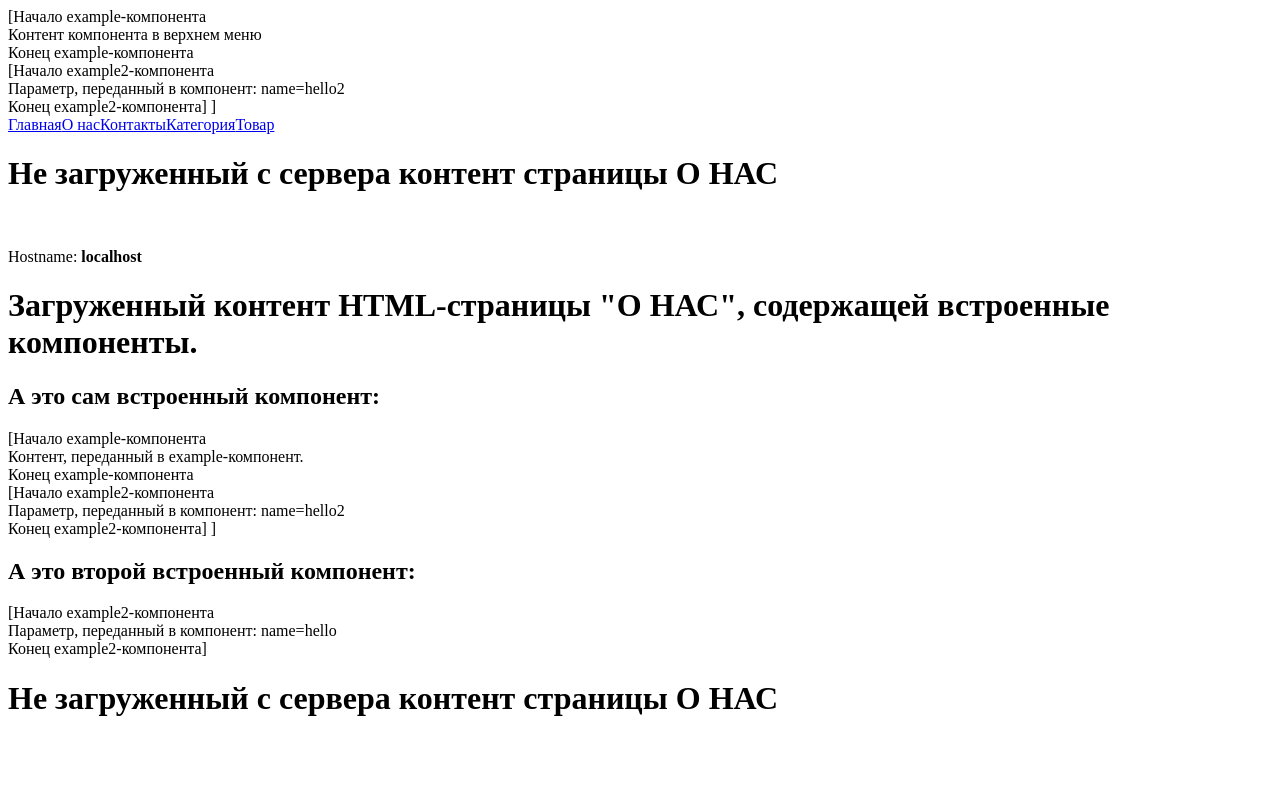
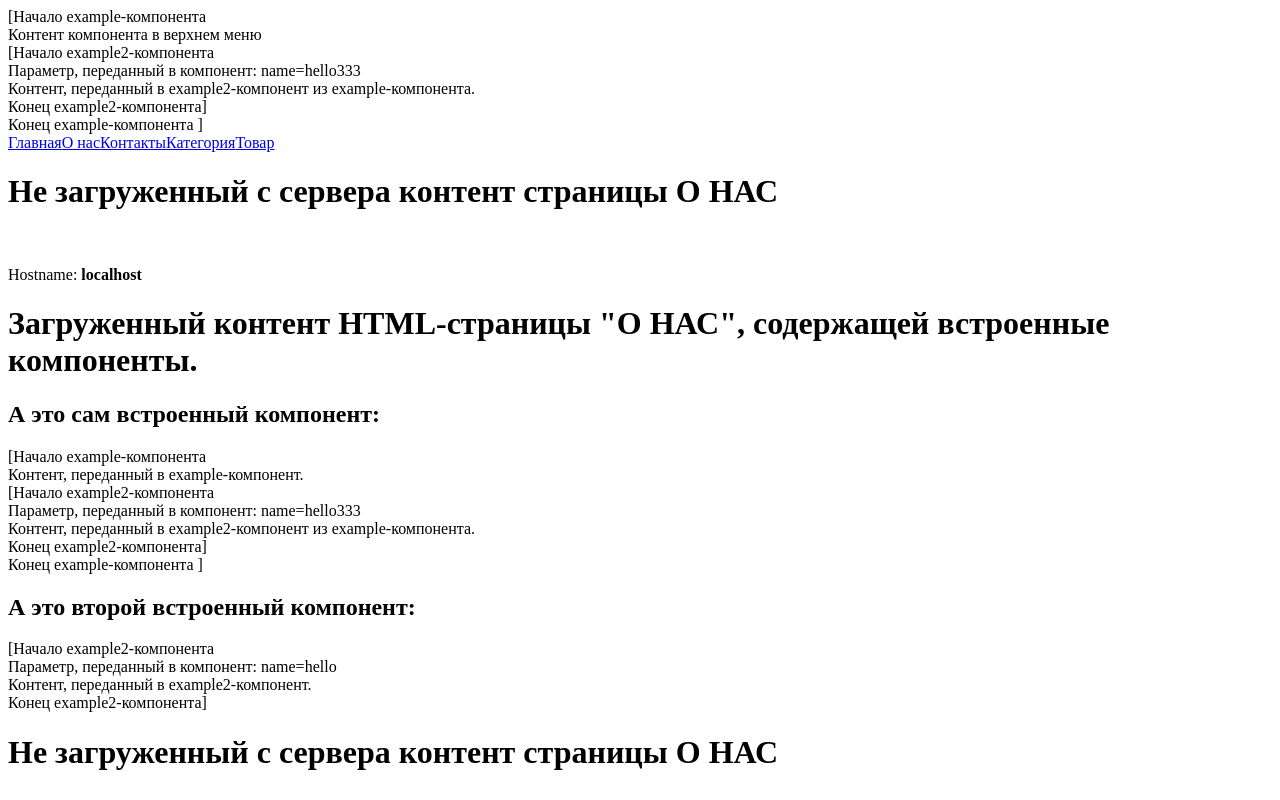
Before and after one commit to mihailsuntsov/erphy_client, an Angular app: page /about in a window 1280 px wide. Built offline with nearby package versions, Linux system fonts and the light colour scheme.

Commit message:
Компонент вставлен, работает и с параметром, и с ng-template

```diff
--- a/src/app/embeddable-components/example.component.ts
+++ b/src/app/embeddable-components/example.component.ts
@@ -3,12 +3,18 @@ import { Component } from '@angular/core'
 @Component({
   selector: 'example-component',
   template: `
-[Начало example-компонента<br><ng-content></ng-content><br>Конец example-компонента<br><example2-component name="hello2">Контент, переданный в example2-компонент из example-компонента</example2-component>]
+[Начало example-компонента<br><ng-content></ng-content><br>
+
+  <content-viewer [content]="insidecontent" ></content-viewer><br />
+  Конец example-компонента
+]
   `,
 })
 export class ExampleComponent {
   name: string;
+  insidecontent: string='<example2-component name="hello333">Контент, переданный в example2-компонент из example-компонента.</example2-component>';
   ngOnInit(){
     console.log(`ExampleComponent.OnInit name=`, this.name)
+
   }
 }
--- a/src/app/embeddable-components/example2.component.ts
+++ b/src/app/embeddable-components/example2.component.ts
@@ -3,7 +3,7 @@ import { Component } from '@angular/core'
 @Component({
   selector: 'example2-component',
   template: `
-[Начало example2-компонента<br>Параметр, переданный в компонент: name={{name}}<br>Конец example2-компонента]
+[Начало example2-компонента<br>Параметр, переданный в компонент: name={{name}}<br><ng-content></ng-content><br>Конец example2-компонента]
   `,
 })
 export class Example2Component {
--- a/src/app/pages/contacts/contacts.component.ts
+++ b/src/app/pages/contacts/contacts.component.ts
@@ -15,7 +15,7 @@ export class ContactsComponent implements OnInit {
   }
 
   loadContent(){
-    this.content = '<h1>\n  Загруженный контент HTML-страницы "О НАС", содержащей встроенные компоненты.\n</h1>\n<h2>А это сам встроенный компонент:</h2>\n<example-component name="hello">Контент, переданный в example-компонент.</example-component>\n<h2>А это второй встроенный компонент:</h2>\n<example2-component name="hello">Контент, переданный в example2-компонент.</example2-component>';
+    this.content = '<h1>\n  Загруженный контент HTML-страницы "О НАС", содержащей встроенные компоненты.\n</h1>\n<h2>А это сам встроенный компонент:</h2>\n<example-component name="hello">Контент, переданный в example-компонент.</example-component>\n<h2>А это второй встроенный компонент:</h2>\n<example2-component name="hello">Контент, переданный из Контактов в example2-компонент.</example2-component>';
   }
 
 }
```
